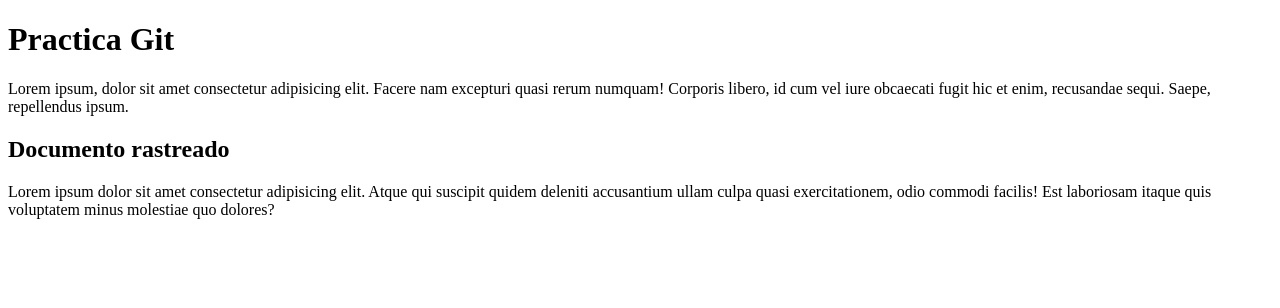
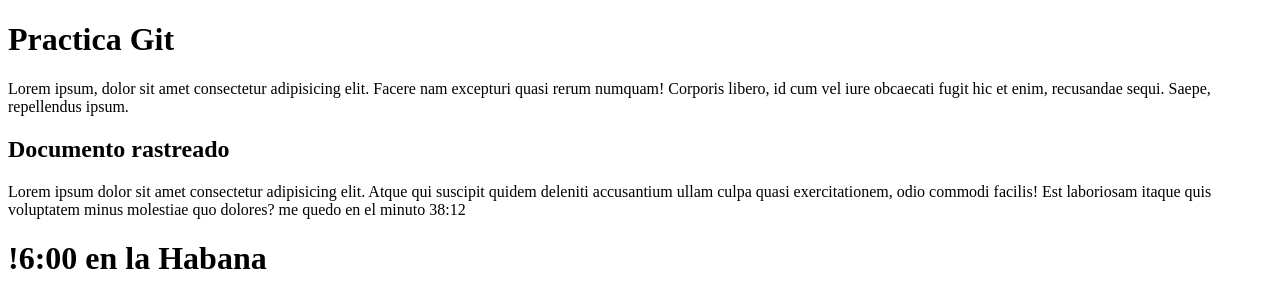
Before and after one commit to Georgo-88/PracticaOnline, a plain HTML site: page index.html in a window 1280 px wide. Drawn offline with Linux system fonts and the light colour scheme.

Commit message:
cambios en mi primer ensayo

```diff
--- a/index.html
+++ b/index.html
@@ -12,7 +12,8 @@
     </p>
     <h2>Documento rastreado</h2>
     <p>
-        Lorem ipsum dolor sit amet consectetur adipisicing elit. Atque qui suscipit quidem deleniti accusantium ullam culpa quasi exercitationem, odio commodi facilis! Est laboriosam itaque quis voluptatem minus molestiae quo dolores?
+        Lorem ipsum dolor sit amet consectetur adipisicing elit. Atque qui suscipit quidem deleniti accusantium ullam culpa quasi exercitationem, odio commodi facilis! Est laboriosam itaque quis voluptatem minus molestiae quo dolores? me quedo en el minuto 38:12
     </p>
+    <h1>!6:00 en la Habana</h1>
 </body>
 </html>
```
